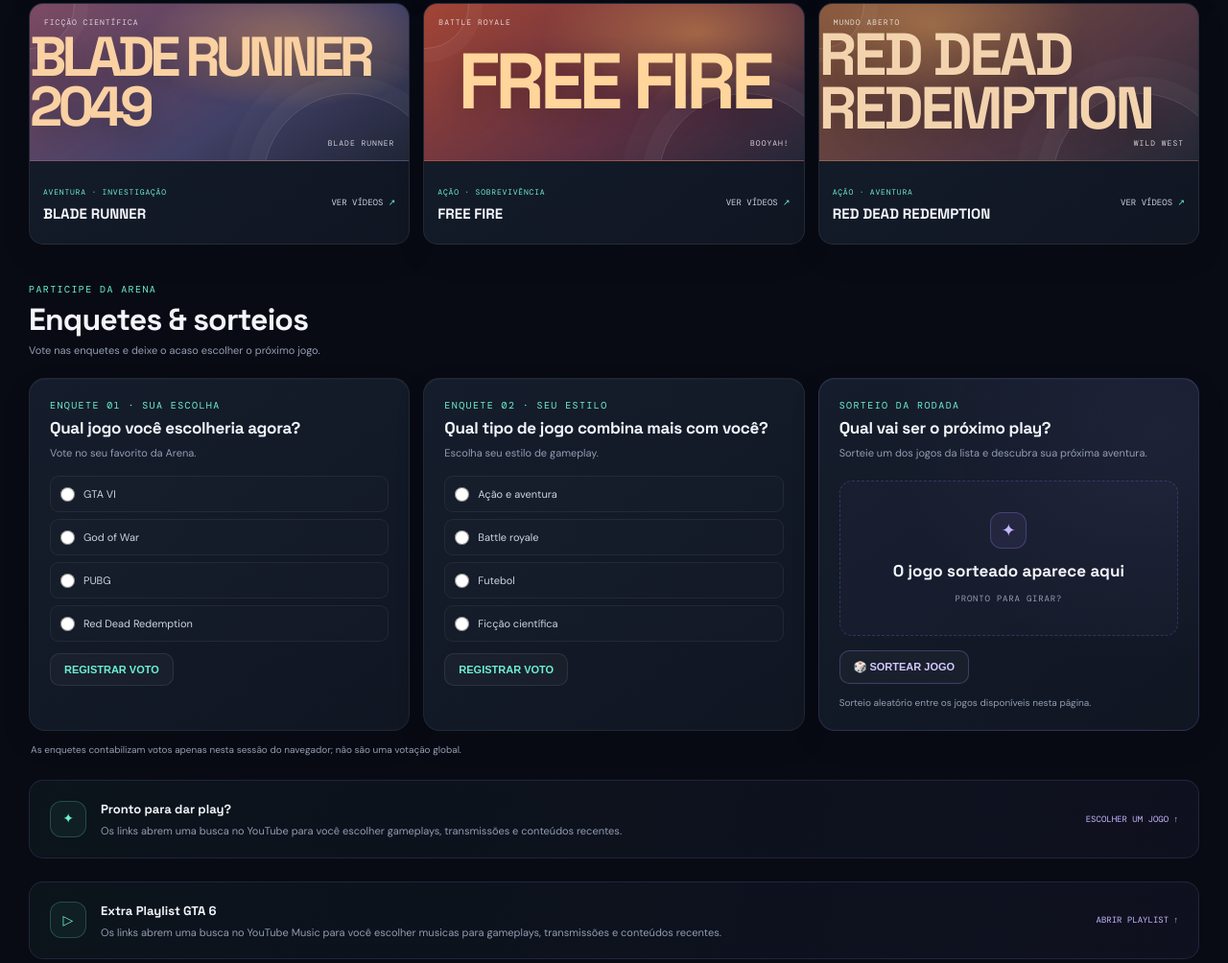
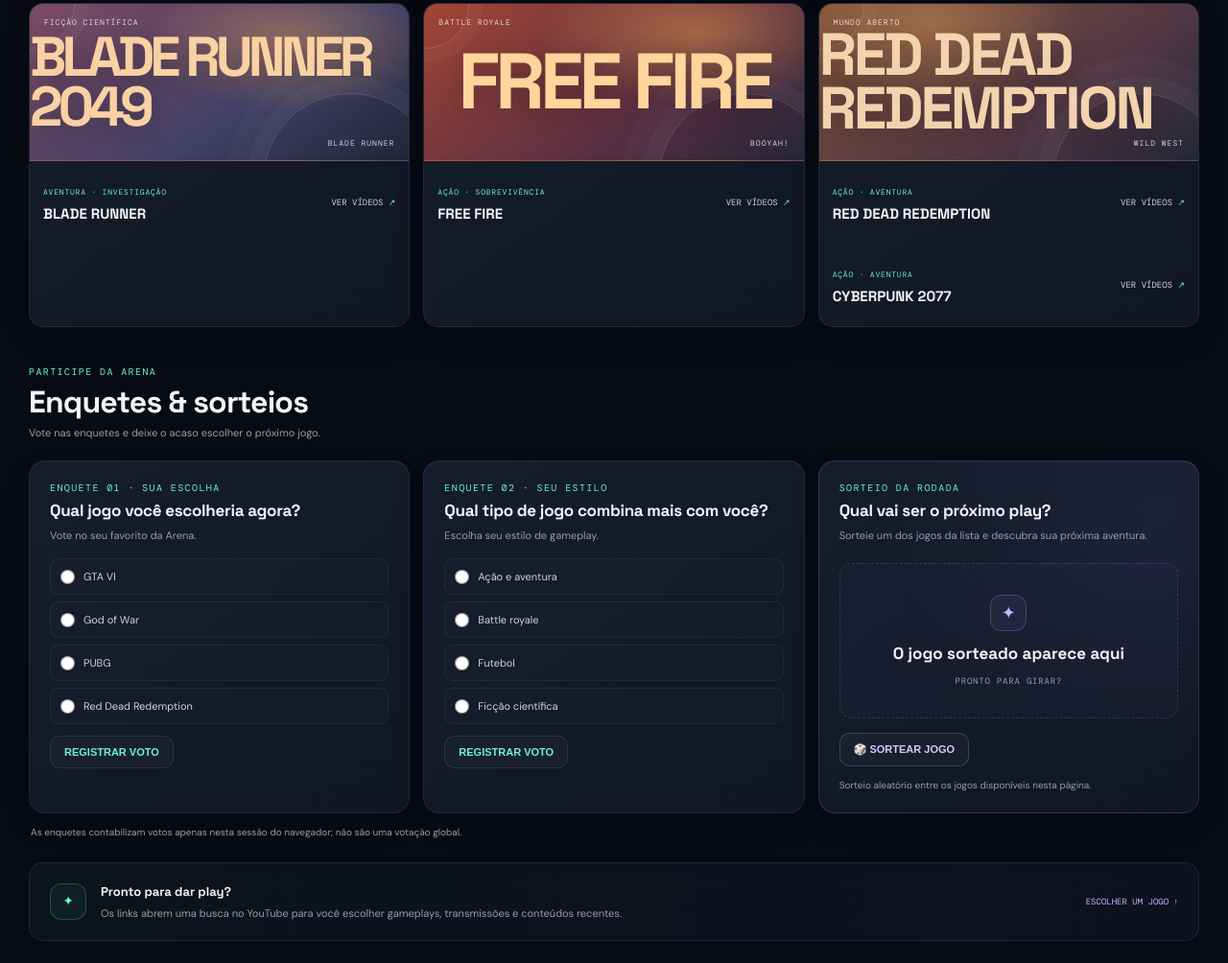
Before and after one commit to talilotarlison/campus_party_piaui_2026, a plain HTML site: page arena-games.html in a window 1280 px wide. Shown: the part 1858-2862 px from the top of the page at 96% size. Drawn offline with nearby package versions, Linux system fonts and the light colour scheme.

```diff
--- a/arena-games.html
+++ b/arena-games.html
@@ -255,6 +255,15 @@
                                 target="_blank" rel="noopener noreferrer"
                                 aria-label="Buscar Red Dead Redemption no YouTube">VER VÍDEOS <span>↗</span></a>
                         </div>
+                        <div class="game-info">
+                            <div><span class="game-genre">AÇÃO · AVENTURA</span>
+                                <h3>CYBERPUNK 2077</h3>
+                            </div>
+                            <a class="game-watch"
+                                href="https://www.youtube.com/results?search_query=CYBERPUNK+2077+gameplay"
+                                target="_blank" rel="noopener noreferrer"
+                                aria-label="Buscar CYBERPUNK 2077 no YouTube">VER VÍDEOS <span>↗</span></a>
+                        </div>
                     </article>
                 </div>
                 <div class="no-games" id="noGames" hidden>Nenhum jogo encontrado. Tente outra busca ou filtro.</div>
```
